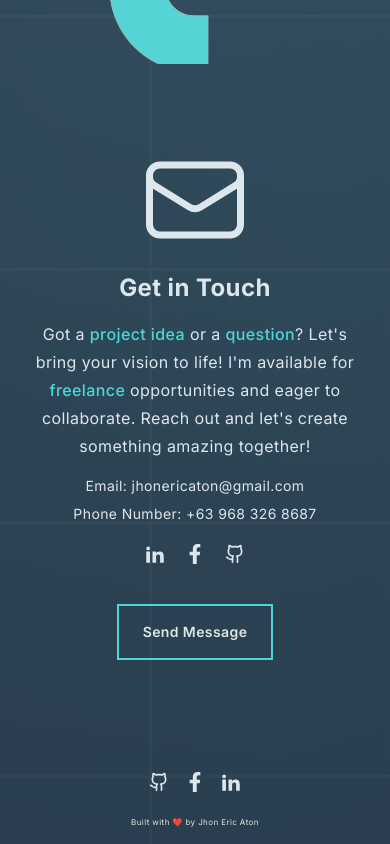
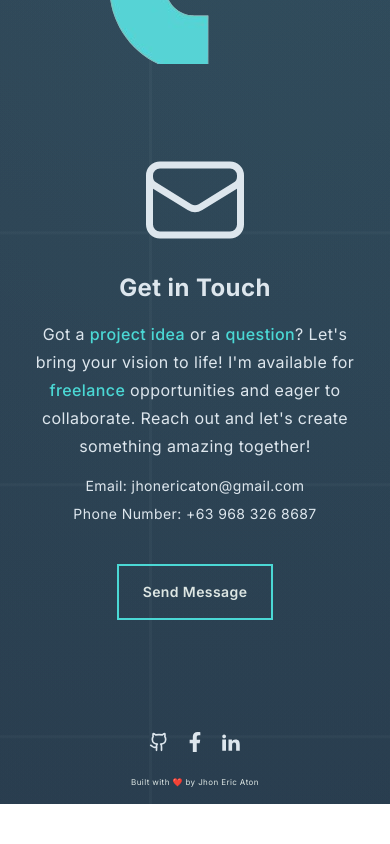
Before and after one commit to Jhoneric12/jhonericaton, a Next.js app: page / in a window 390 px wide. Shown: the part 6067-6911 px from the top of the page. After the commit the page ends 6871 px from the top, so only its background shows below. Built offline with nearby package versions, Linux system fonts and the light colour scheme.

Commit message:
fix : about me

```diff
--- a/src/components/AboutMe.jsx
+++ b/src/components/AboutMe.jsx
@@ -15,7 +15,7 @@ export default function AboutMe() {
   return (
     <section id="about-me" className="px-6 md:px-10 lg:px-48">
       <SectionTitle title={"About "} subTitle={"Me"} />
-      <div className="mx-auto grid w-full max-w-6xl gap-14 py-12 lg:gap-16 xl:grid-cols-[1.2fr_0.8fr]">
+      <div className="grid w-full gap-14 py-12 lg:gap-16 xl:grid-cols-[1.2fr_0.8fr]">
         <div className="flex flex-col items-start gap-5">
           <h1 className="text-main-color dark:text-title-color text-2xl font-bold md:text-3xl">Hi there!</h1>
           <p className="text-main-color dark:text-title-color leading-7 md:leading-8">
--- a/src/components/Footer.jsx
+++ b/src/components/Footer.jsx
@@ -52,7 +52,7 @@ export default function Footer() {
           </Link>
         </div>
 
-        <div className="flex items-center gap-5 pt-1">
+        <div className="hidden lg:flex items-center gap-5 pt-1">
           <Link href={"https://www.linkedin.com/in/jhon-eric-aton-5535a8245/"} target="_blank">
             <ImLinkedin2 className="text-main-color dark:text-title-color text-xl hover:text-accent-color hover:translate-y-[-3px] dark:hover:text-accent-color transition duration-200" />
           </Link>
```
